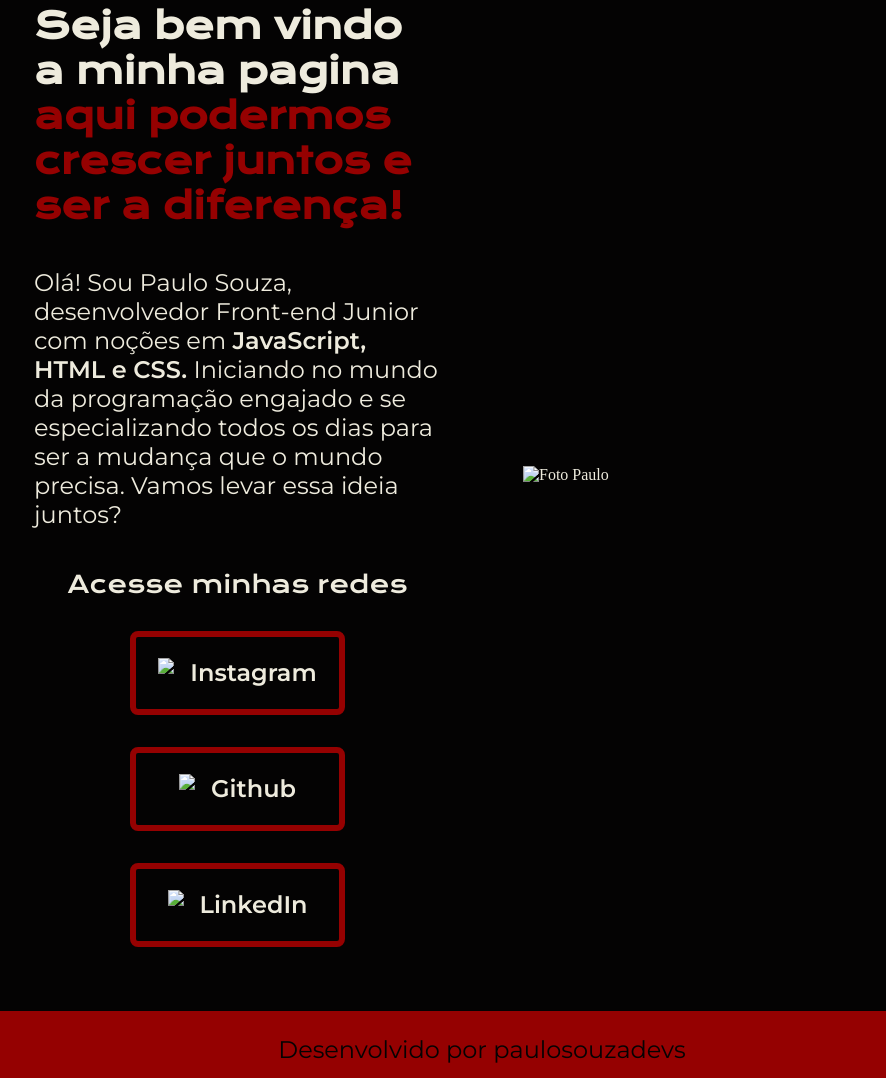
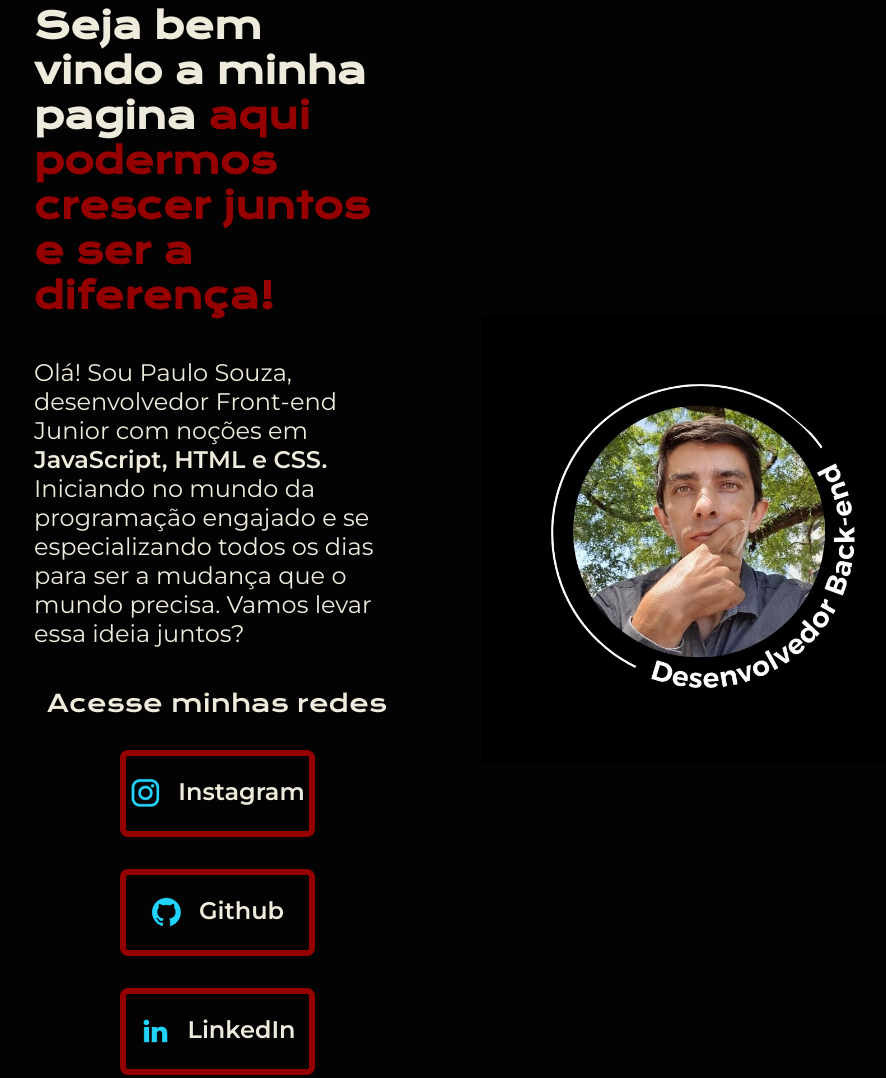
Before and after one commit to viniciosneves/portifoliopaulosouzadevs, a plain HTML site: page Index.html in a window 1280 px wide. Shown: the part 116-1194 px from the top of the page, without its empty margins (158-1044 px from the left). Drawn offline with nearby package versions, Linux system fonts and the light colour scheme; files that its build step writes are made by us from their sources.

Commit message:
Update Index.html

```diff
--- a/Index.html
+++ b/Index.html
@@ -5,7 +5,7 @@
     <meta http-equiv="X-UA-Compatible" contente="IE=edge">
     <meta name="viewport" content="width=device-width, initial-scale=1.0">
     <title>Document</title>
-    <link rel="stylesheet" href="./styles/style.css">
+    <link rel="stylesheet" href="./style.css">
 </head>
 <body>
 
@@ -30,20 +30,20 @@
 
                 <a class="apresentacao-botoes" href="https://Instagram.com/paulosouzadevs">
 
-                    <img src="./Assets/instagram.png">
+                    <img src="./instagram.png">
                     Instagram
 
                 </a>
                 <a class="apresentacao-botoes" href="https://github.com/paulorosantos7">
 
-                    <img src="./Assets/github.png">
+                    <img src="./github.png">
                     Github
 
 
                 </a>
                 <a class="apresentacao-botoes" href="https://linkedin.com/in/paulosouzadev">
 
-                    <img src="./assets/linkedin.png">
+                    <img src="./linkedin.png">
                     LinkedIn
                 </a>
 
@@ -51,7 +51,7 @@
 
 
         </section>
-        <img class="apresentacao-imagem" src="./Assets/forto Paulo3.jpg" alt="Foto Paulo">
+        <img class="apresentacao-imagem" src="./forto Paulo3.jpg" alt="Foto Paulo">
     </main>
     <footer class="rodape">
         <p>Desenvolvido por paulosouzadevs</p>
```
